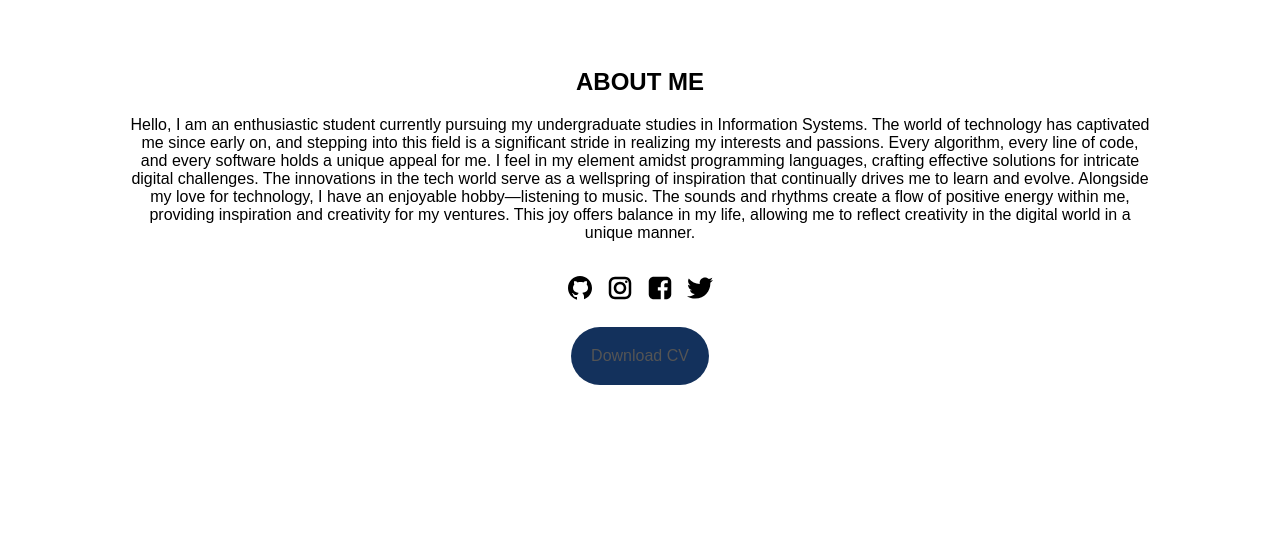
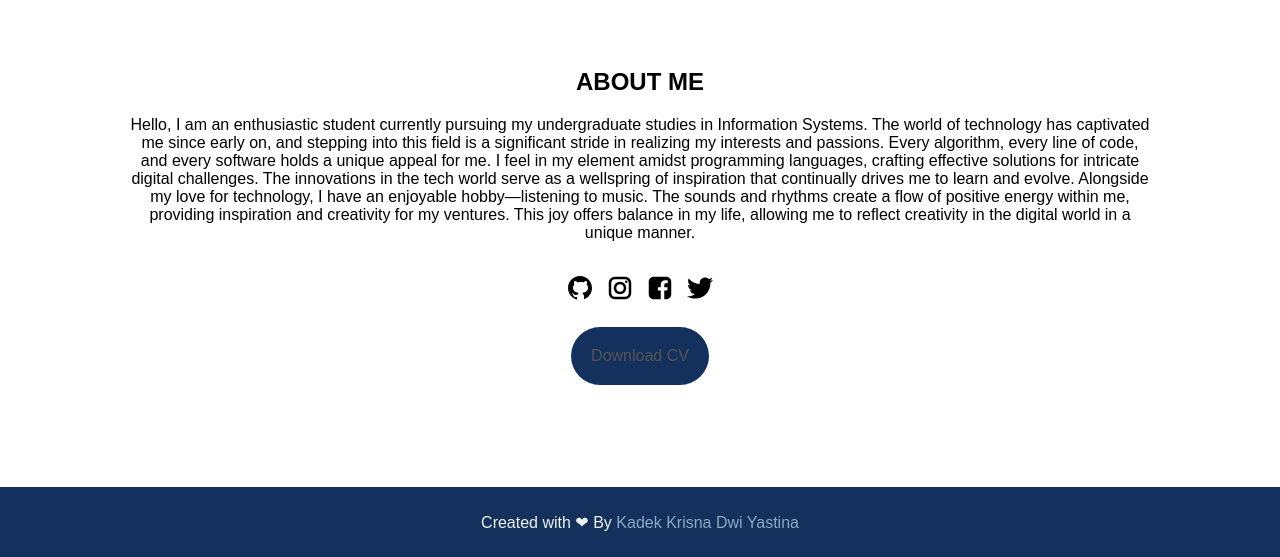
Before and after one commit to deknaa/Personal-Website, a plain HTML site: page about.html in a window 1280 px wide. Shown: the part 529-1086 px from the top of the page. Before the commit the page ends 965 px from the top, so only its background shows below. Drawn offline with Linux system fonts and the light colour scheme.

Commit message:
Finished about.html

```diff
--- a/about.html
+++ b/about.html
@@ -71,5 +71,11 @@
     </section>
     <!-- Akhir About Me -->
 
+    <!-- Footer -->
+    <footer>
+        <p>Created with ❤ By <a href="#">Kadek Krisna Dwi Yastina</a></p>
+    </footer>
+    <!-- Akhir Footer -->
+
 </body>
 </html>
--- a/style_about.css
+++ b/style_about.css
@@ -119,7 +119,7 @@ main {
     display: flex;
     justify-content: center;
     margin-top: 2%;
-    margin-bottom: 5%;
+    margin-bottom: 10%;
 }
 
 .wrapper_button_cv > a {
@@ -139,3 +139,19 @@ main {
     text-decoration: none;
 }
 /* Akhir About */
+
+/* Footer */
+footer {
+    background-color: #13315C;
+    display: flex;
+    justify-content: center;
+    color: #EEF4ED;
+    height: 70px;
+    align-items: center;
+}
+
+footer > p > a {
+    text-decoration: none;
+    color: #8DA9C4;
+}
+/* Akhir Footer */
```
